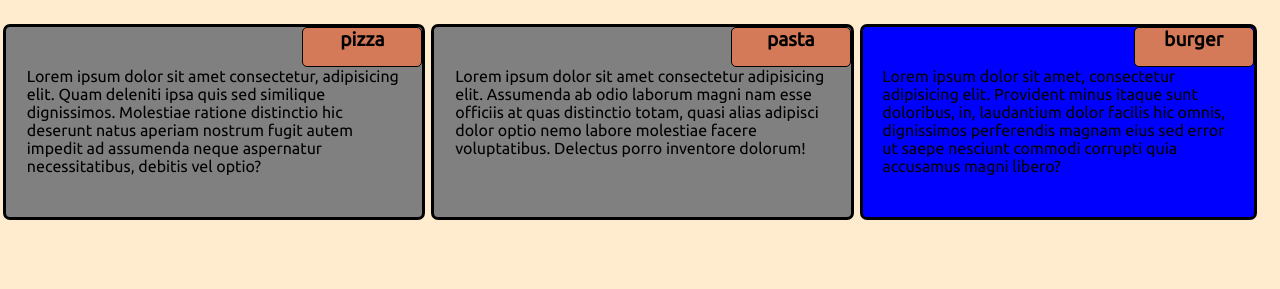
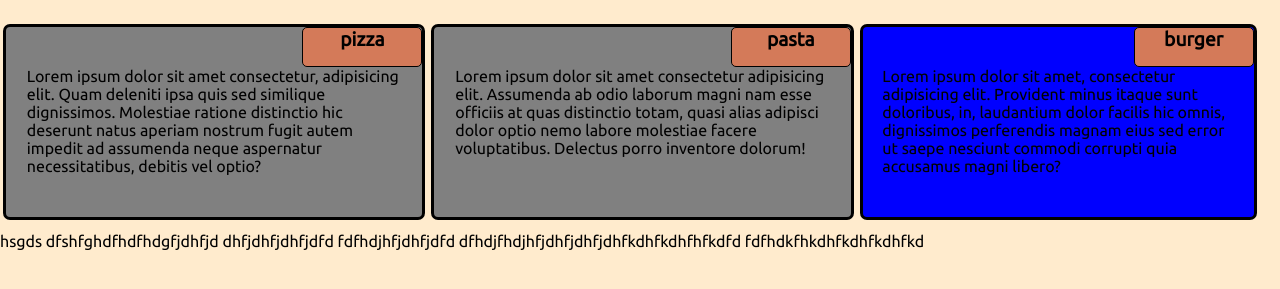
Before and after one commit to saksham1709/UdemyProject1, a plain HTML site: page index.html in a window 1280 px wide. Shown: the part 73-362 px from the top of the page. Drawn offline with Linux system fonts and the light colour scheme.

Commit message:
Update index.html

```diff
--- a/index.html
+++ b/index.html
@@ -23,6 +23,8 @@
     <h2>burger</h2>
     <p>Lorem ipsum dolor sit amet, consectetur adipisicing elit. Provident minus itaque sunt doloribus, in, laudantium dolor facilis hic omnis, dignissimos perferendis magnam eius sed error ut saepe nesciunt commodi corrupti quia accusamus magni libero?</p>
 </div>
+        <div>
+            hsgds dfshfghdfhdfhdgfjdhfjd dhfjdhfjdhfjdfd fdfhdjhfjdhfjdfd dfhdjfhdjhfjdhfjdhfjdhfkdhfkdhfhfkdfd fdfhdkfhkdhfkdhfkdhfkd</div>
     </div>
 </body>
 </html>
```
